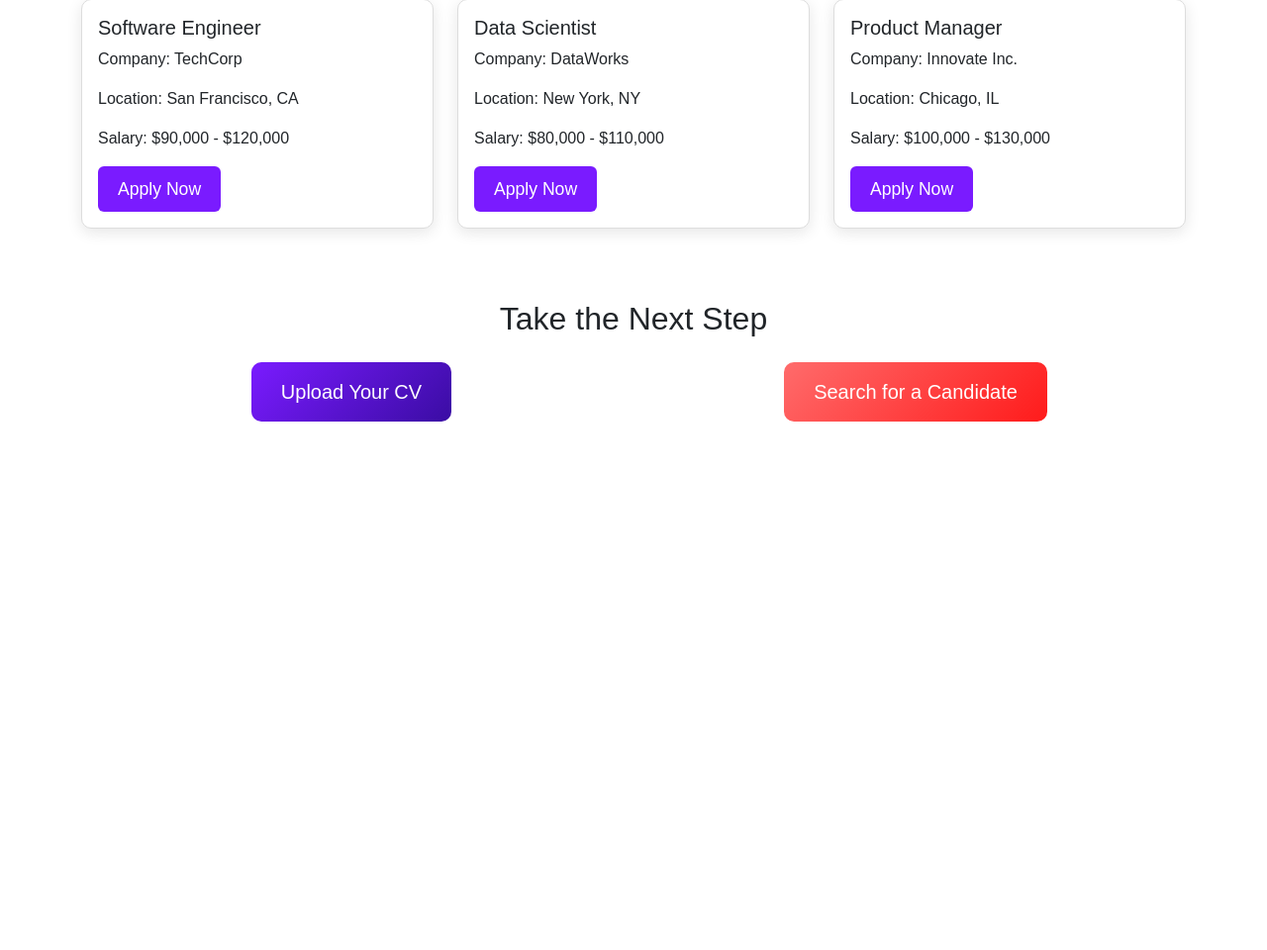
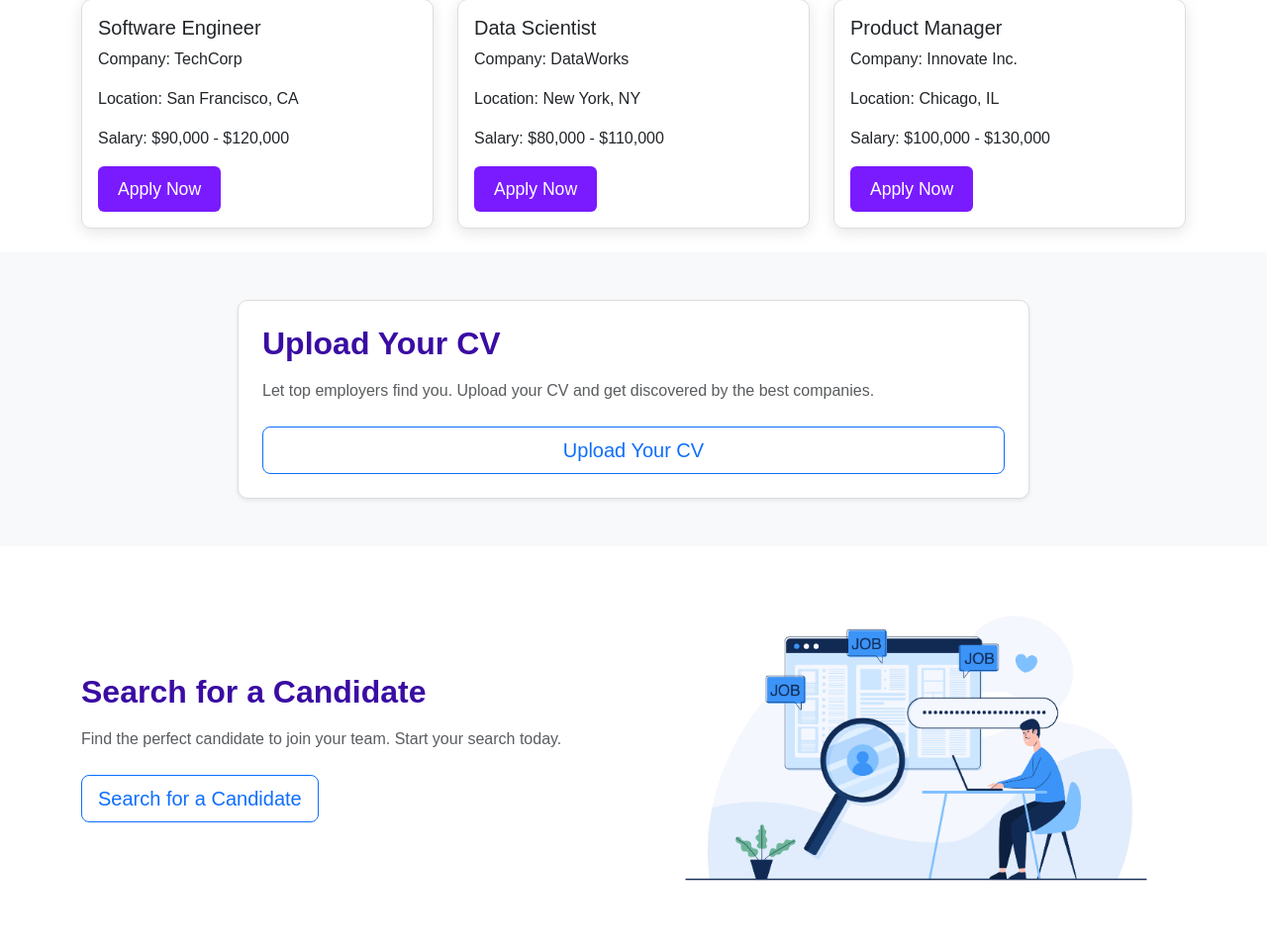
Before and after one commit to brogan00/CareerConnect, a PHP site: page /index_old.html in a window 1280 px wide. Shown: the part 678-1638 px from the top of the page at 99% size. Before the commit the page ends 1104 px from the top, so only its background shows below. Run offline with PHP 8.4, Linux system fonts and the light colour scheme; some libraries are stand-ins or nearby versions.

Commit message:
modifie tthe upload cv and search candidat

```diff
--- a/assets/CSS/style.css
+++ b/assets/CSS/style.css
@@ -261,3 +261,36 @@ animation-duration: 1s;
   background-color: #6a15e0;
   transform: scale(1.05);
 }
+.upload-cv-card {
+  transition: transform 0.3s ease, box-shadow 0.3s ease;
+}
+
+.upload-cv-card:hover {
+  transform: scale(1.05);
+  box-shadow: 0 15px 40px rgba(0, 0, 0, 0.2) !important;
+}
+
+.upload-cv-button {
+  transition: transform 0.3s ease;
+}
+
+.upload-cv-button:hover {
+  transform: scale(1.05);
+}
+/* Optional: Add hover effects using CSS */
+.search-candidate-card {
+  transition: transform 0.3s ease, box-shadow 0.3s ease;
+}
+
+.search-candidate-card:hover {
+  transform: scale(1.05);
+  box-shadow: 0 15px 40px rgba(0, 0, 0, 0.2) !important;
+}
+
+.search-candidate-button {
+  transition: transform 0.3s ease;
+}
+
+.search-candidate-button:hover {
+  transform: scale(1.05);
+}
--- a/index_old.html
+++ b/index_old.html
@@ -134,18 +134,41 @@
         </div>
       </div>
 
-      <!-- Big Buttons Section (Modernized) -->
-      <div class="container mt-5 text-center">
-        <h2 class="mb-4">Take the Next Step</h2>
-        <div class="row">
-          <div class="col-md-6 mb-4">
-            <a href="Upload_CV.html" class="btn btn-gradient-primary btn-lg btn-block big-button animate__animated animate__fadeInLeft">Upload Your CV</a>
-          </div>
-          <div class="col-md-6 mb-4">
-            <a href="career_resources.html" class="btn btn-gradient-secondary btn-lg btn-block big-button animate__animated animate__fadeInRight">Search for a Candidate</a>
-          </div>
+<!-- Upload CV Section - Card Style -->
+<div class="bg-light py-5">
+    <div class="container">
+      <div class="card shadow-sm p-4 mx-auto" style="max-width: 800px;">
+        <h2 class="fw-bold mb-3" style="color:#3a0ca3;">Upload Your CV</h2>
+        <p class="text-muted mb-4">
+          Let top employers find you. Upload your CV and get discovered by the best companies.
+        </p>
+        <a href="Upload_CV.html" class="btn btn-outline-primary btn-lg w-100">
+          Upload Your CV
+        </a>
+      </div>
+    </div>
+  </div>
+<!-- Search Candidate Section - Split Background Style -->
+ <!-- Search Candidate Section - Pure Bootstrap -->
+ <div class="bg-gradient py-5" style="background: linear-gradient(135deg, #e0eafc, #cfdef3);">
+    <div class="container">
+      <div class="row align-items-center">
+        <div class="col-md-6">
+          <h2 class="fw-bold mb-3" style="color:#3a0ca3;">Search for a Candidate</h2>
+          <p class="text-muted mb-4">
+            Find the perfect candidate to join your team. Start your search today.
+          </p>
+          <a href="career_resources.html" class="btn btn-outline-primary btn-lg">
+            Search for a Candidate
+          </a>
+        </div>
+        <div class="col-md-6 text-center">
+          <!-- Placeholder Image -->
+          <img src="/assets/images/searchcC.jpg" alt="Search Candidate Illustration" class="img-fluid">
         </div>
       </div>
+    </div>
+  </div>
 
       <script src="assets/JS/bootstrap.min.js"></script>
       <script src="https://cdnjs.cloudflare.com/ajax/libs/animate.css/4.1.1/animate.min.js"></script>
```
Also changed, not shown: assets/images/searchcC.jpg (added).
